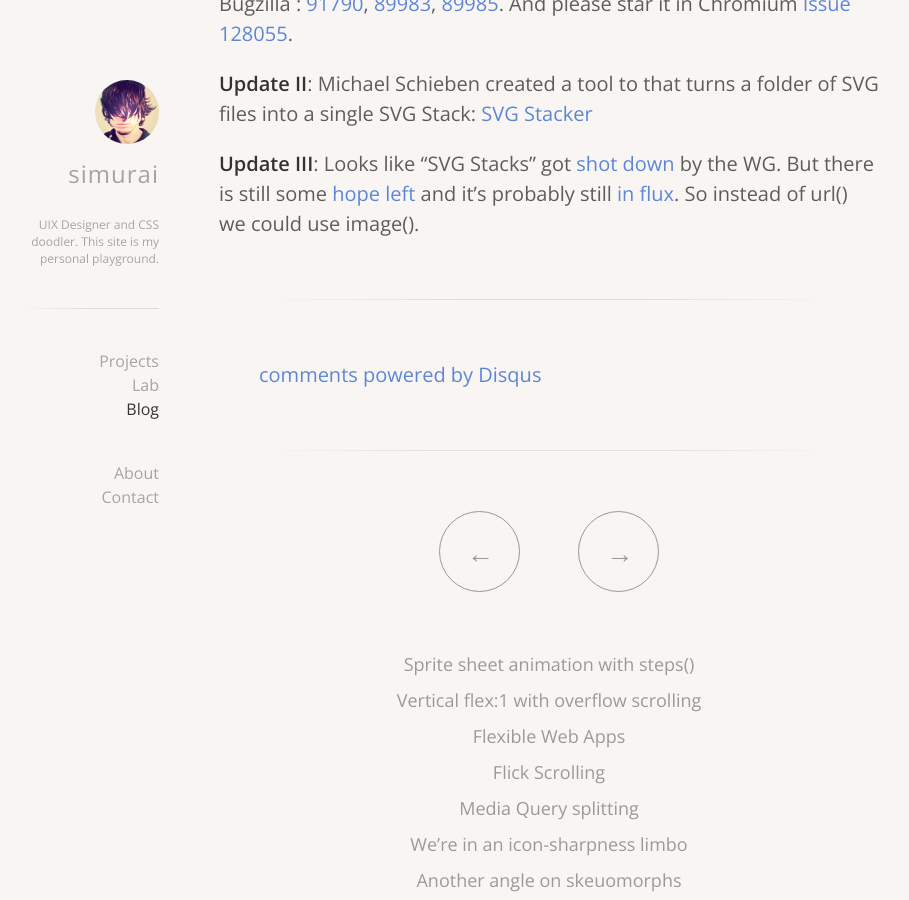
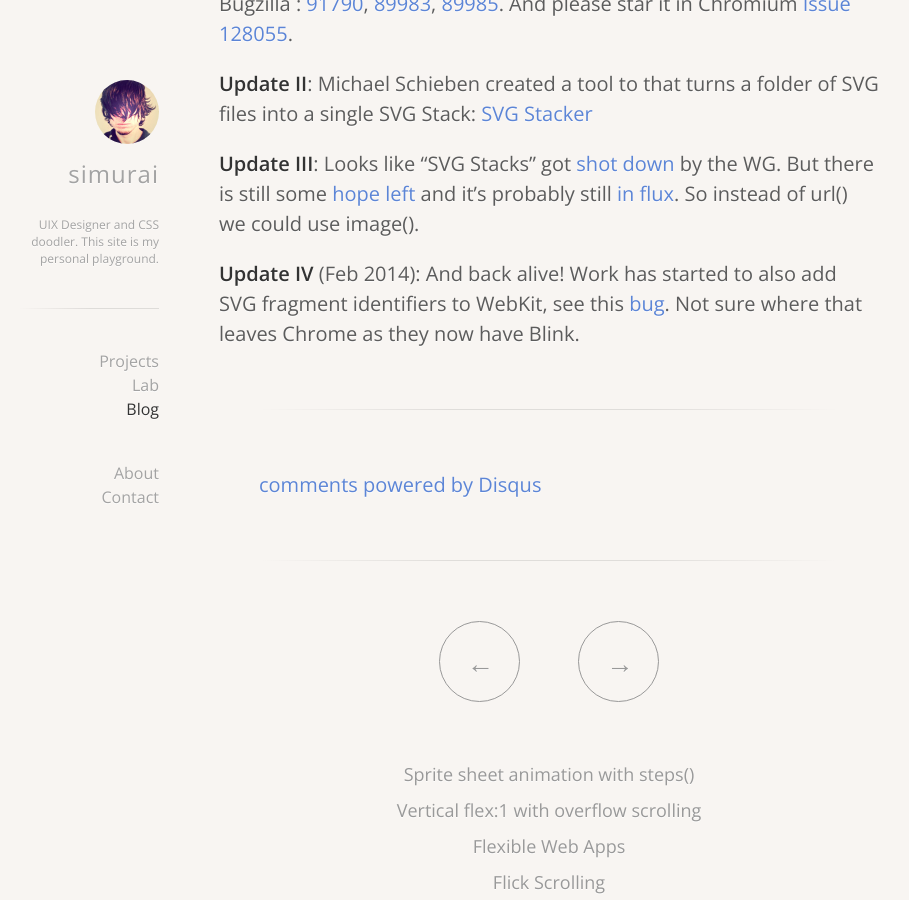
Before and after one commit to simurai/simurai.com, a Jekyll site: the page built from _posts/2012-04-02-svg-stacks.md, in a window 1280 px wide and 900 px high, scrolled down 1938 px. Shown: the whole window, without its empty margins (191-1100 px from the left). Built offline with Jekyll 4.4.1, drawn with Linux system fonts in a browser that asks for light colours; Markdown is read by kramdown in place of the engine named in the settings; comment, search, counter and statistics services are not loaded.

Commit message:
Update 2012-04-02-svg-stacks.md

```diff
--- a/_posts/2012-04-02-svg-stacks.md
+++ b/_posts/2012-04-02-svg-stacks.md
@@ -30,3 +30,5 @@ __Update__: A couple bugs have been added to other browsers so you can track its
 __Update II__: Michael Schieben created a tool to that turns a folder of SVG files into a single SVG Stack: [SVG Stacker](https://github.com/preciousforever/SVG-Stacker)
 
 __Update III__: Looks like “SVG Stacks” got [shot down](https://code.google.com/p/chromium/issues/detail?id=128055#c6) by the WG. But there is still some [hope left](https://twitter.com/erikdahlstrom/status/308623071630200833) and it’s probably still [in flux](https://twitter.com/erikdahlstrom/status/308828047128264704). So instead of url() we could use image().
+
+__Update IV__ (Feb 2014): And back alive! Work has started to also add SVG fragment identifiers to WebKit, see this [bug](https://bugs.webkit.org/show_bug.cgi?id=129387). Not sure where that leaves Chrome as they now have Blink.
```
